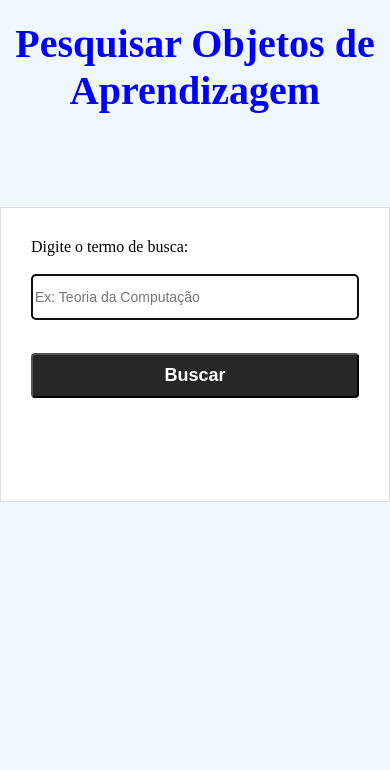
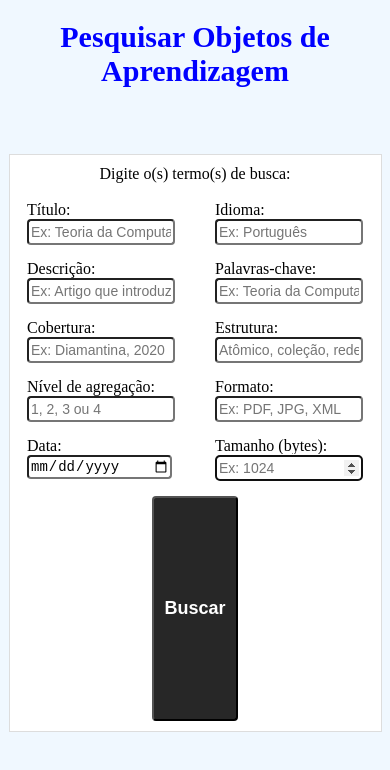
Before and after one commit to guilhermeDTNA/TPSD, a React (Create React App) app in the folder front_end/: page / in a window 390 px wide. Shown: the top 770 px of the page. Built offline with nearby package versions, Linux system fonts and the light colour scheme.

Commit message:
Atualizando método GET e responsividade para posição retrato

```diff
--- a/front_end/src/App.css
+++ b/front_end/src/App.css
@@ -5,7 +5,7 @@
   flex-direction: column;
   justify-content: center;
   background-color: #F0F8FF;
-  position: fixed; top: 0; left: 0;
+  /*position: fixed; top: 0; left: 0;*/
 }
 
 .topo{
@@ -24,8 +24,7 @@
 }
 
 .corpo{
-  display: flex;
-  flex: 4;
+  flex: 5;
 }
 
 .conteudo-404{
@@ -46,14 +45,16 @@
 
 form#campo{
   width: 100%;
-  height: 35%;
   max-width: 680px;
+  height: 80%;
   margin: 30px auto 0;
   padding: 30px;
   background: #FFF;
   border: 1px solid #DDD;
+
   display: flex;
   flex-direction: column;
+  align-items: center;
 }
 
 form#campo input{
@@ -63,6 +64,10 @@ form#campo input{
   border: 1px 20px;
   font-size: 0 20px;
   font-size: 14px;
+  display: flex;
+  flex-direction: column;
+  justify-content: center;
+  width: 300px;
 }
 
 form#campo button{
@@ -80,6 +85,25 @@ form#campo a{
   text-decoration: none;
   color: #272727;
   font-size: 10px;
+}
+
+.submit{
+    justify-content: center;
+}
+
+.linha{
+  flex: 1;
+  display: flex;
+  flex-direction: row;
+  justify-content: center;
+
+}
+
+.coluna{
+  flex: 1;
+  justify-content: center;
+  margin-left: 20px;
+  margin-right: 20px;
 }
 
 
@@ -110,3 +134,77 @@ form#campo a{
             transform: rotate(359deg);
   }
 }
+
+@media (max-width: 540px) and (orientation: portrait) {
+
+
+.container{
+  width: 100%;
+  height: 100%;
+  flex-direction: column;
+  justify-content: center;
+  background-color: #F0F8FF;
+  /*position: fixed; top: 0; left: 0;*/
+}
+
+.corpo{
+  height: 90%;
+}
+
+.topo{
+  align-items: center;
+  justify-content: center;
+  width: 100%;
+}
+
+.titulo{
+  font-size: 30px;
+  text-align: center;
+  color: blue;
+  font-weight: bold;
+  width: 100%;
+}
+
+form#campo{
+  width: 90%;
+  max-width: 680px;
+  height: 80%;
+  margin: 5px auto 0;
+  padding: 10px;
+  background: #FFF;
+  border: 1px solid #DDD;
+
+  display: flex;
+  flex-direction: column;
+  align-items: center;
+}
+
+form#campo input{
+  margin-bottom: 15px;
+  height: 20px;
+  border-radius: 4px;
+  border: 1px 20px;
+  font-size: 0 20px;
+  font-size: 14px;
+  justify-content: center;
+  width: 140px;
+}
+
+form#campo button{
+  padding: 5px 10px;
+  border-radius: 4px;
+  background: #272727;
+  color: #FFF;
+  font-size: 18px;
+  font-weight: bold;
+  cursor: pointer;
+}
+
+form#campo a{
+  text-align: center;
+  text-decoration: none;
+  color: #272727;
+  font-size: 10px;
+}
+
+}
--- a/front_end/src/Home.js
+++ b/front_end/src/Home.js
@@ -8,7 +8,16 @@ export default class Home extends Component{
 	constructor(props) {
 		super(props);
 		this.state = {
-			campo: '',
+			titulo: '',
+			idioma: '',
+			descricao: '',
+			palavras_chave: '',
+			cobertura: '',
+			estrutura: '',
+			agregacao: '',
+			formato: '',
+			data: '',
+			tamanho: '',
 			loading: false
 		}
 
@@ -18,17 +27,31 @@ export default class Home extends Component{
 	async buscar(event){
 		let state = this.state;
 
+		let titulo = this.state.titulo;
+		let idioma = this.state.idioma;
+		let descricao = this.state.descricao;
+		let palavras_chave = this.state.palavras_chave;
+		let cobertura = this.state.cobertura;
+		let estrutura = this.state.estrutura;
+		let agregacao = this.state.agregacao;
+		let formato = this.state.formato;
+		let data = this.state.data;
+		let tamanho = this.state.tamanho;
 
-		if(this.state.campo === ''){
-
-		}
-		else{
-			let campo = this.state.campo;
 			//console.log(campo);
 			state.loading = true;
 			this.setState(state);
 
-			const resposta = await api.get(campo+'/')
+
+			let url = 'titulo='+titulo+'&idioma='+idioma+'&descricao='+descricao+'&Palavras_chave='+palavras_chave+'&cobertura='+cobertura+'&estrutura='+estrutura+'&agregacao='+agregacao+'&formato='+formato+'&data='+data+'&tamanho='+tamanho;
+
+			//Retira acentos e letras maiúsculas
+			url = url.normalize("NFD");
+			url = url.toLowerCase();
+
+			console.log('URL: '+url);
+
+			const resposta = await api.get(url+'/')
 			//.then(function(response){
     //console.log(response.data); // ex.: { user: 'Your User'}
     console.log(resposta); // ex.: 200
@@ -36,7 +59,7 @@ export default class Home extends Component{
 
 //});
 
-		}
+
 state.loading = false;
 state.campo = '';
 this.setState(state);
@@ -65,12 +88,44 @@ export default class Home extends Component{
 
 				<div className="corpo">
 				<form onSubmit={this.buscar} id="campo">
-				<label>Digite o termo de busca:</label><br />
-				<input type="text" autoComplete="on" required autoFocus value={this.state.campo} onChange={(e) => this.setState({campo: e.target.value})} placeholder="Ex: Teoria da Computação" /><br />
+				<label>Digite o(s) termo(s) de busca:</label><br />
 
+				<div className="formulario">
 
+				<div className="linha" >
+				<div className="coluna">Título: <input type="text" autoComplete="on" autoFocus value={this.state.titulo} onChange={(e) => this.setState({titulo: e.target.value})} placeholder="Ex: Teoria da Computação" /></div>
+
+				<div className="coluna">Idioma: <input type="text" autoComplete="on" autoFocus value={this.state.idioma} onChange={(e) => this.setState({idioma: e.target.value})} placeholder="Ex: Português" /></div>
+				</div>
+
+				<div className="linha" >
+				<div className="coluna">Descrição: <input type="text" autoComplete="on" autoFocus value={this.state.descricao} onChange={(e) => this.setState({descricao: e.target.value})} placeholder="Ex: Artigo que introduz fundamentos" /></div>
+
+				<div className="coluna">Palavras-chave: <input type="text" autoComplete="on" autoFocus value={this.state.palavras_chave} onChange={(e) => this.setState({palavras_chave: e.target.value})} placeholder="Ex: Teoria da Computação, Inteligência Artificial" /></div>
+				</div>
+
+				<div className="linha" >
+				<div className="coluna">Cobertura: <input type="text" autoComplete="on" autoFocus value={this.state.cobertura} onChange={(e) => this.setState({cobertura: e.target.value})} placeholder="Ex: Diamantina, 2020" /></div>
+
+				<div className="coluna">Estrutura: <input type="text" autoComplete="on" autoFocus value={this.state.estrutura} onChange={(e) => this.setState({estrutura: e.target.value})} placeholder="Atômico, coleção, rede, hierarquia ou linear" /></div>
+				</div>
+
+				<div className="linha" >
+				<div className="coluna">Nível de agregação: <input type="number" autoComplete="on" autoFocus value={this.state.agregacao} onChange={(e) => this.setState({agregacao: e.target.value})} placeholder="1, 2, 3 ou 4" /></div>
+
+				<div className="coluna">Formato: <input type="text" autoComplete="on" autoFocus value={this.state.formato} onChange={(e) => this.setState({formato: e.target.value})} placeholder="Ex: PDF, JPG, XML" /></div>
+				</div>
+
+				<div className="linha" >
+				<div className="coluna">Data: <input type="date" autoComplete="on" autoFocus value={this.state.data} onChange={(e) => this.setState({data: e.target.value})} /></div>
+
+				<div className="coluna">Tamanho (bytes): <input type="number" autoComplete="on" autoFocus value={this.state.tamanho} onChange={(e) => this.setState({tamanho: e.target.value})} placeholder="Ex: 1024" /></div>
+				</div>
+				</div>
+
+				<div className="linha">
 				<button type="submit">Buscar</button>
-
+				</div>
 				</form>
 				</div>
 
```
Lines whose indentation alone changed are shown as unchanged.
